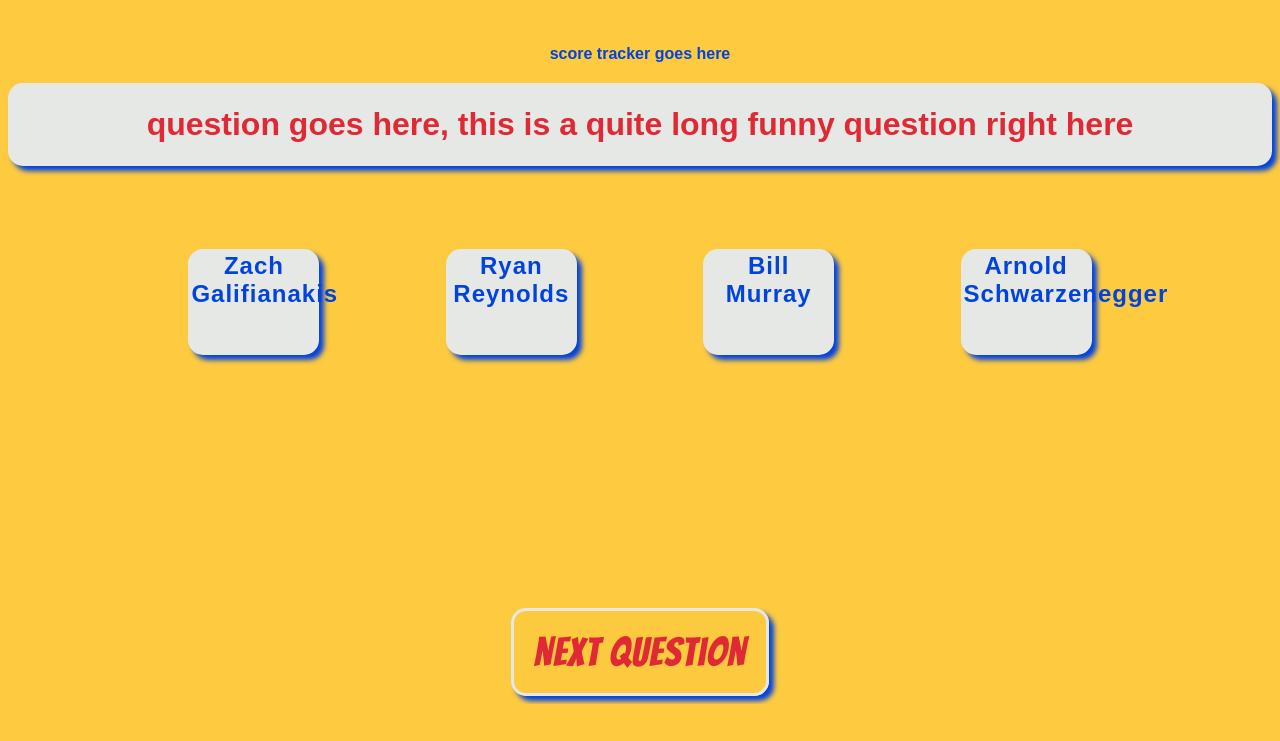
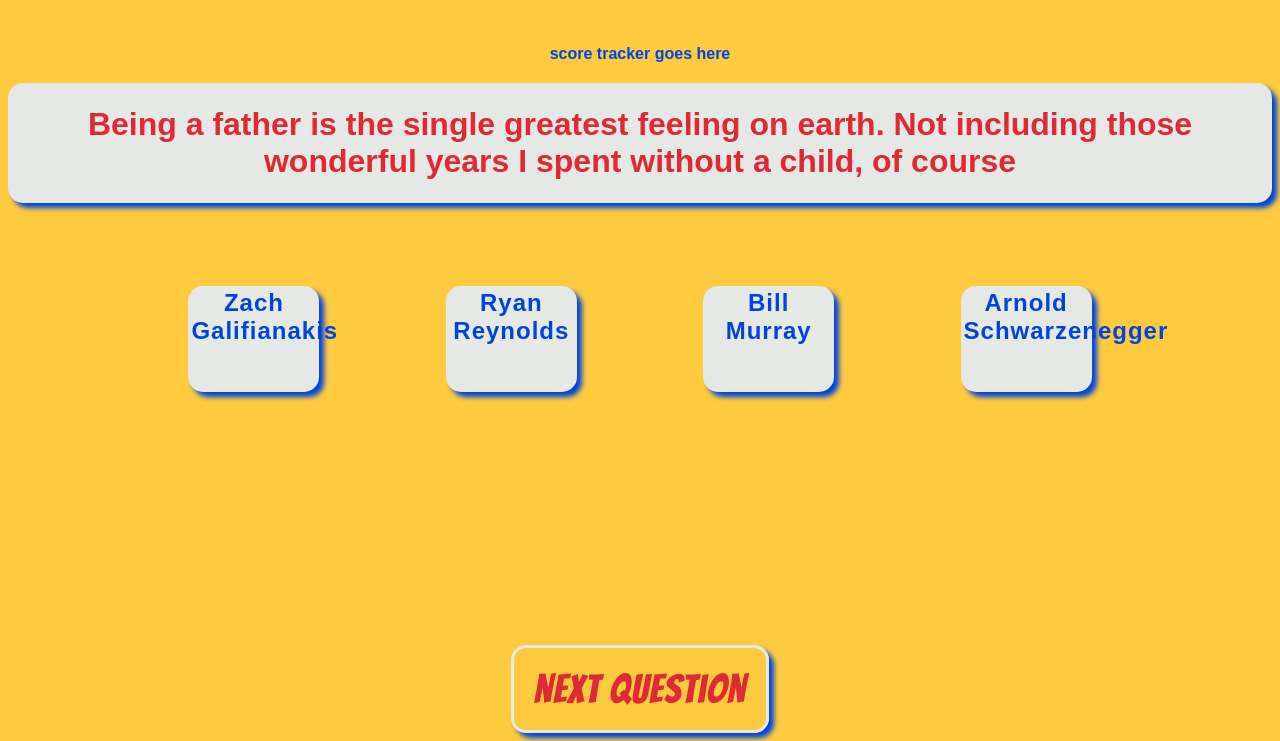
Before and after one commit to sarahliz24/Testing-flexbox-code, a website: page index.html in a window 1280 px wide. Both pictures are taken after a click on the button "Let's play!". Shown: the part 173-914 px from the top of the page. Before the commit the page ends 877 px from the top, so only its background shows below. Drawn offline with Linux system fonts and the light colour scheme; a web font is replaced by a local one.

Commit message:
Fix: change questionBox to id not class to pull question

```diff
--- a/assets/css/style.css
+++ b/assets/css/style.css
@@ -51,7 +51,7 @@
 }
 
 /*  Question box style*/
-.question-box {
+#question-box {
     border: solid #e6e8e6 3px;
     border-radius: 15px;
     /* converted #fdca40 to rgba to allow setting of opacity;
--- a/assets/js/script.js
+++ b/assets/js/script.js
@@ -1,7 +1,7 @@
 //Global variables//
 const letsPlay = document.getElementById("lets-play");
 const scoreTracker = document.getElementsByClassName("score-tracker");
-const questionBox = document.getElementsByClassName("question-box");
+const questionBox = document.getElementById("question-box");
 const optionsContainer = document.getElementsByClassName("options-container");
 let answerOption = Array.from(document.getElementsByClassName("answer-option"));
 const home = document.getElementsByClassName("home");
@@ -78,7 +78,7 @@
     const questionIndex = Math.floor(Math.random() * availableQuestions.length);
     currentQuestion = availableQuestions[questionIndex];
 
-    questionBox.outerText = currentQuestion.question;
+    questionBox.innerText = currentQuestion.question;
     console.log(questionBox);
 
     answerOption.forEach((option) => {
--- a/index.html
+++ b/index.html
@@ -43,8 +43,8 @@
          <div class="score-tracker">
             <div>score tracker goes here</div>
          </div>
-         <div class="question-box">
-            question goes here, this is a quite long funny question right here
+         <div id="question-box">
+            <p>question goes here, this is a quite long funny question right here</p>
          </div>
          <div class="options-container">
             <div class="answer-option" data-number="1">test</div>
```
